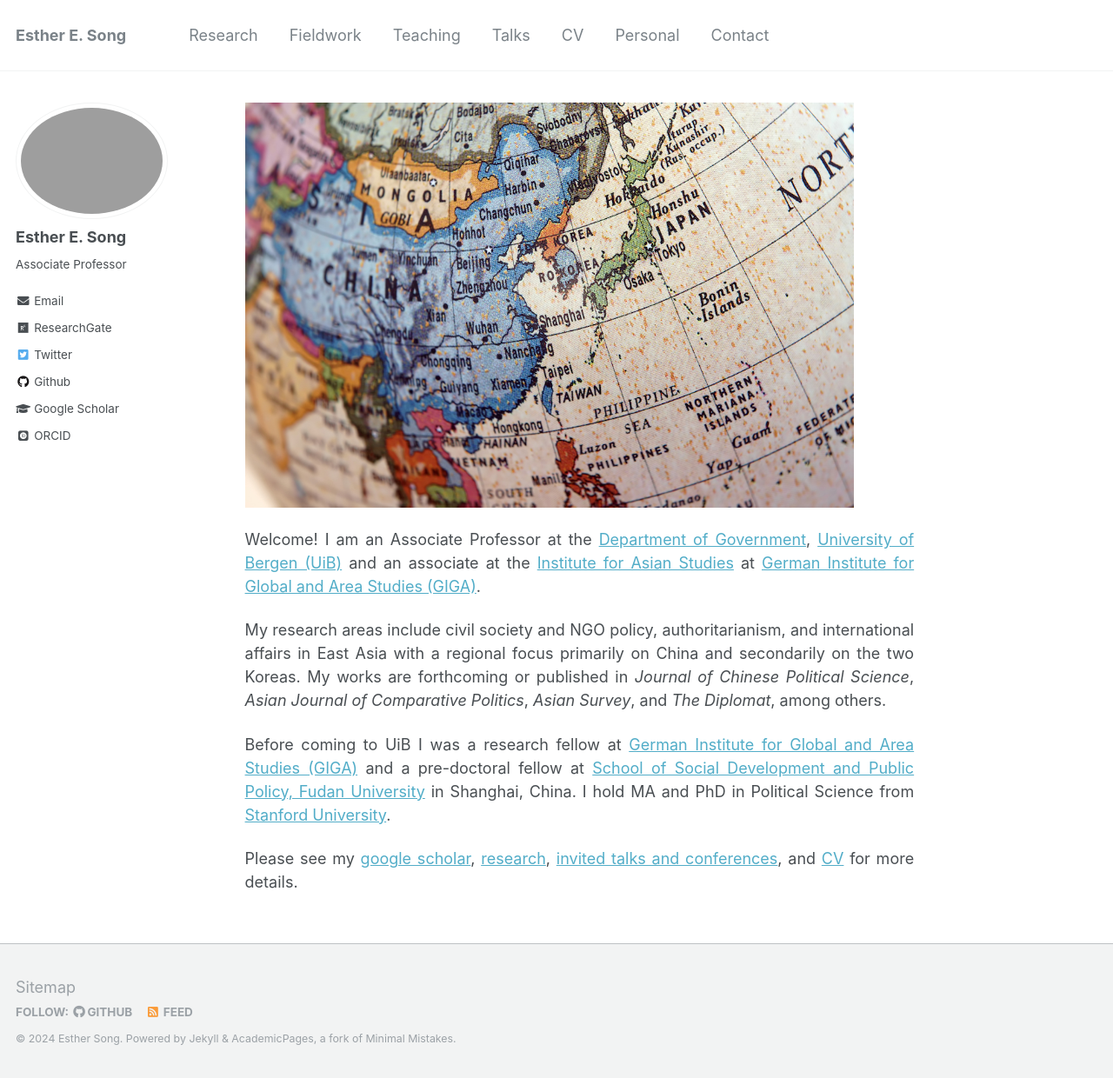
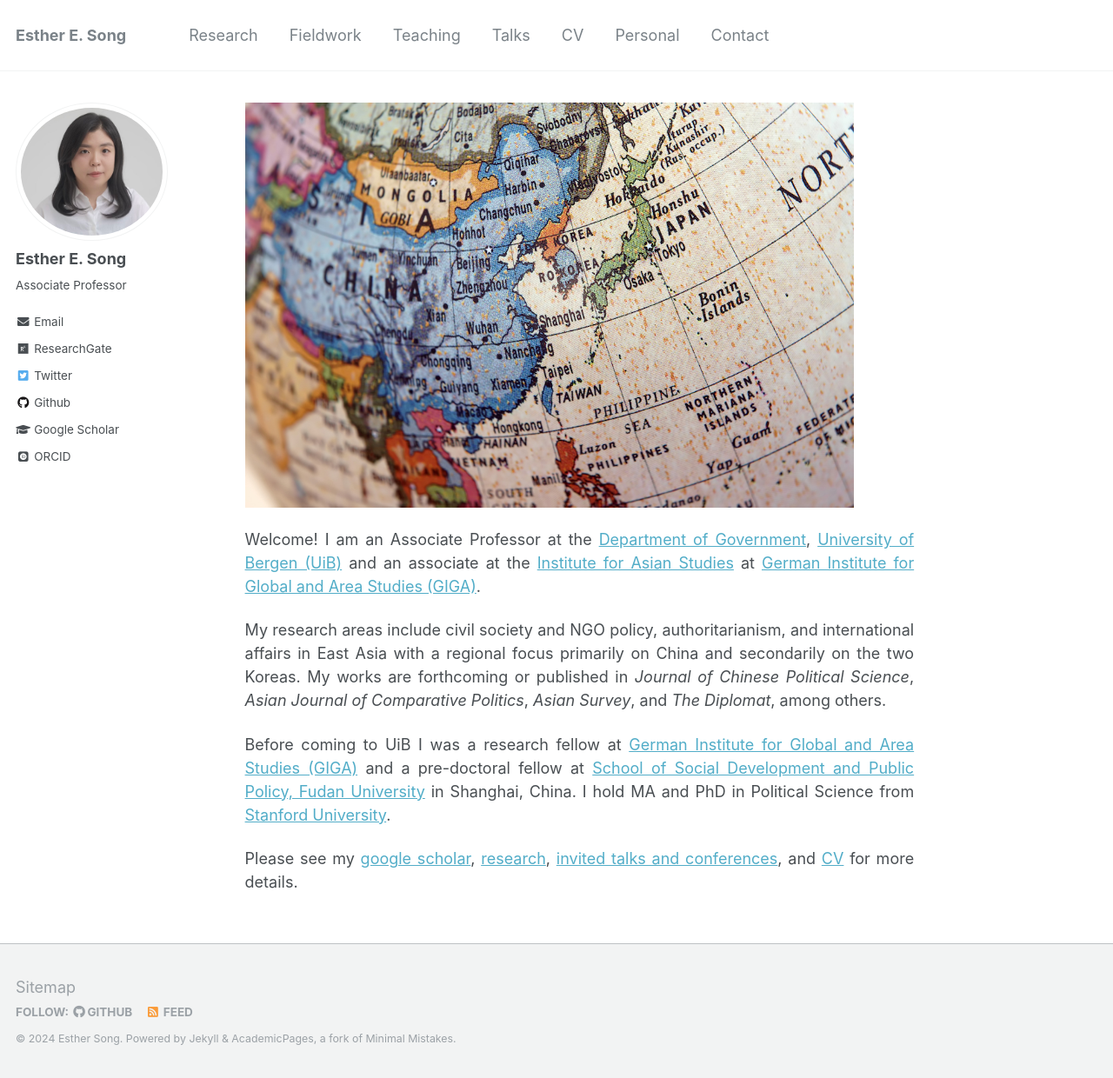
Before and after one commit to ehsong/ehsong.github.io, a Jekyll site: the page built from _pages/about.md, in a window 1280 px wide and 1240 px high. Shown: the whole window at 87% size. Built offline with Jekyll 4.4.1, drawn with Linux system fonts in a browser that asks for light colours; some web fonts are replaced.

Commit message:
Update _config.yml

```diff
--- a/_config.yml
+++ b/_config.yml
@@ -81,7 +81,7 @@ analytics:
 # Site Author
 author:
   name             : "Esther E. Song"
-  avatar           : "profile.jpg"
+  avatar           : "profile3.jpg"
   bio              : "Associate Professor"
   location         :
   employer         :
```
